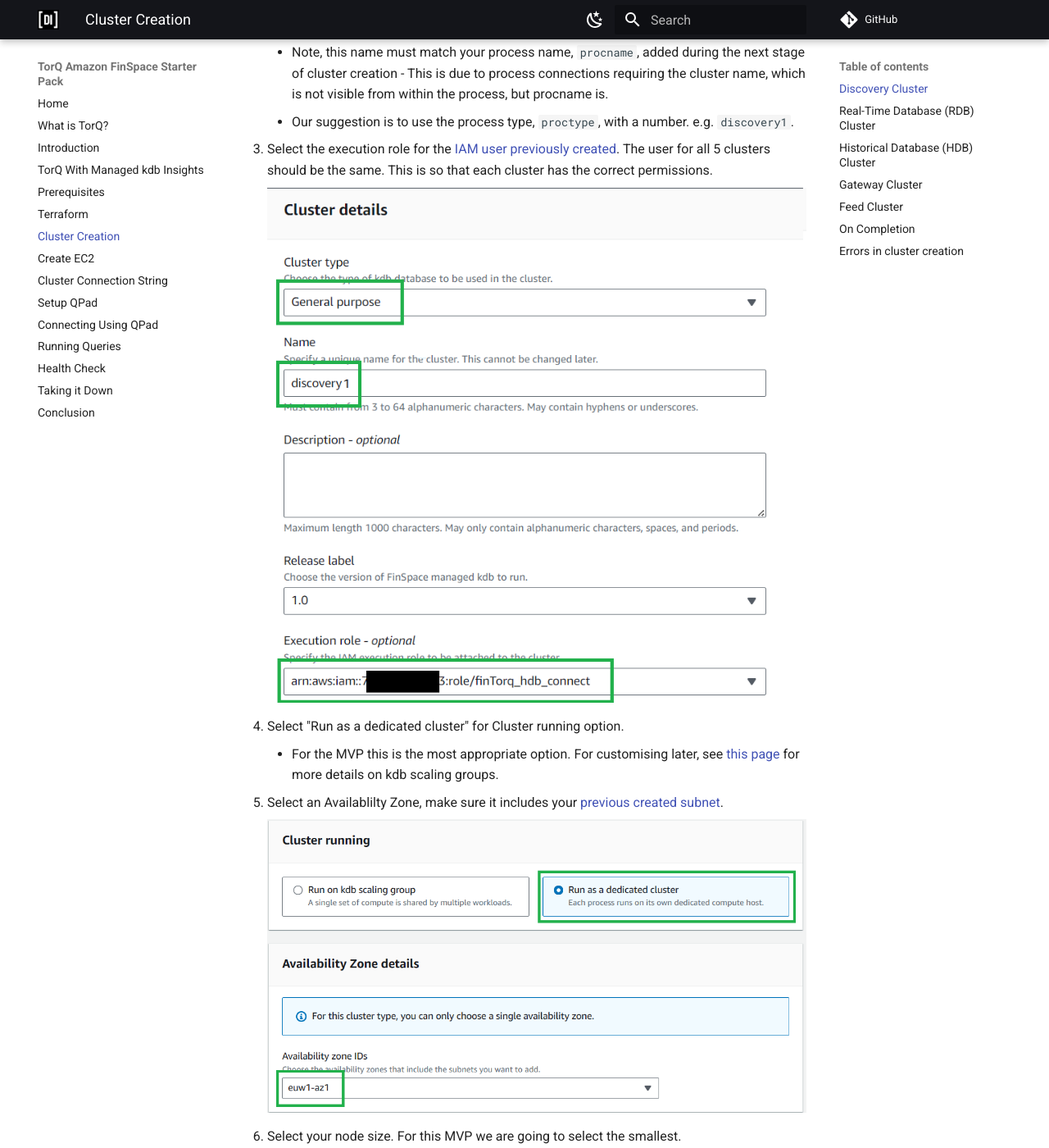
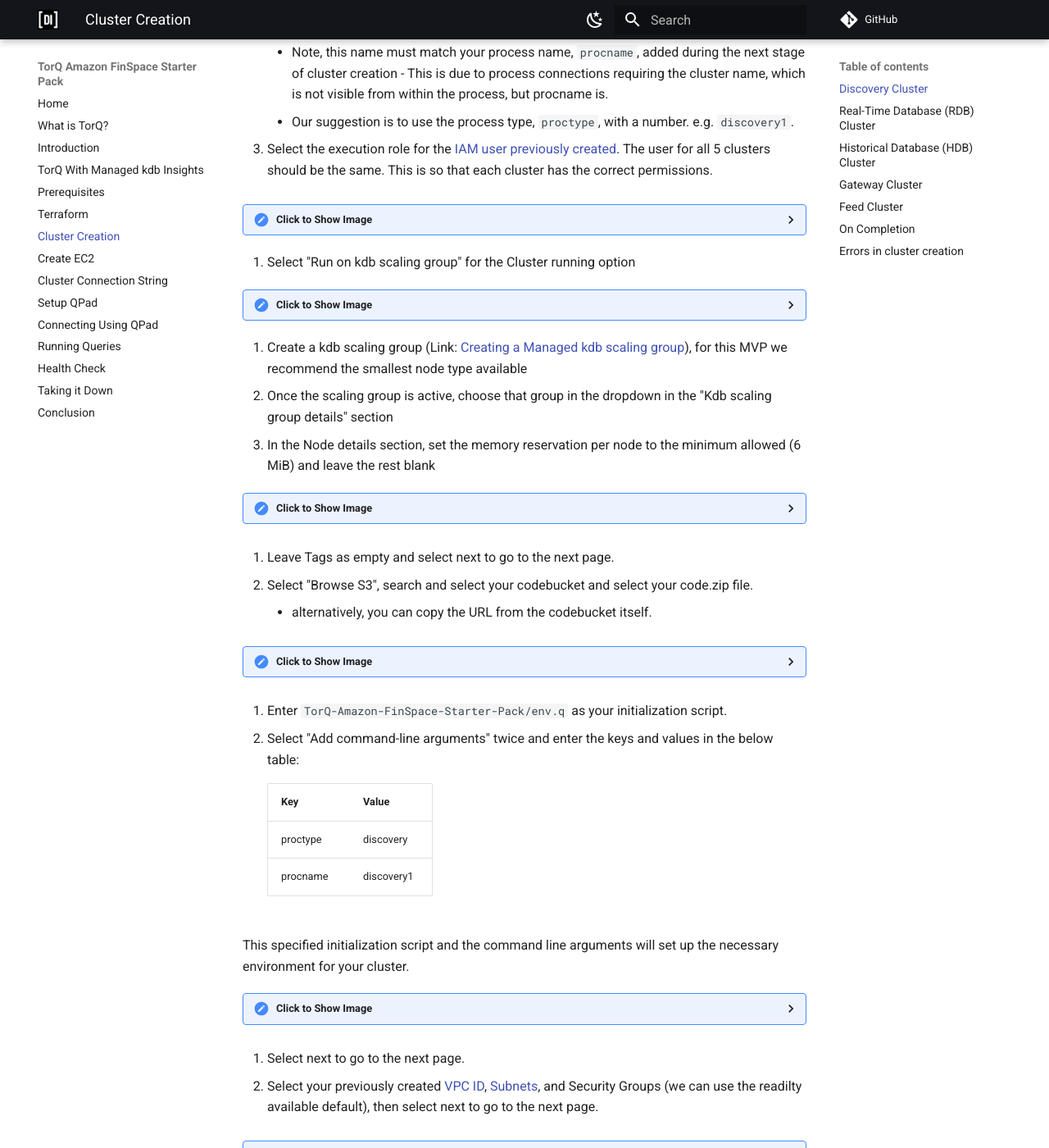
Before and after one commit to DataIntellectTech/TorQ-Amazon-FinSpace-Starter-Pack, an MkDocs documentation site: the page built from docs/06-clustercreation.md, in a window 1280 px wide and 1400 px high, scrolled down 871 px. Shown: the whole window at 82% size. Built offline with MkDocs 1.6.1 and Material for MkDocs 9.7.7, drawn with Linux system fonts in a browser that asks for light colours; comment, search, counter and statistics services are not loaded; some of the changed text lies outside the part shown.

Commit message:
Add drop downs for some images, update cluster running step

```diff
--- a/docs/06-clustercreation.md
+++ b/docs/06-clustercreation.md
@@ -23,30 +23,45 @@
 
 3. Select the execution role for the [IAM user previously created](https://catalog.us-east-1.prod.workshops.aws/workshops/a1575309-1f43-4945-a5fa-a4d62d5e821d/en-US/rolesetup). The user for all 5 clusters should be the same. This is so that each cluster has the correct permissions.
 
-    ![Discovery Cluster Details](workshop/graphics/discovery_cluster_details.png)
+<details>
+<summary>Click to Show Image</summary>
 
-4. Select "Run as a dedicated cluster" for Cluster running option.
-    - For the MVP this is the most appropriate option. For customising later, see [this page](https://docs.aws.amazon.com/finspace/latest/userguide/create-scaling-groups.html) for more details on kdb scaling groups.
+![Discovery Cluster Details](workshop/graphics/discovery_cluster_details.png)
+</details>
 
-5. Select an Availablilty Zone, make sure it includes your [previous created subnet](https://docs.aws.amazon.com/vpc/latest/userguide/create-subnets.html).
+4. Select "Run on kdb scaling group" for the Cluster running option
 
-    ![Discovery Availability Zones](workshop/graphics/discovery_availability_zones.png)
+<details>
+<summary>Click to Show Image</summary>
 
-6. Select your node size. For this MVP we are going to select the smallest.
+![Discovery Cluster Running](workshop/graphics/discovery_cluster_running.png)
+</details>
 
-7. Leave Tags as empty and select next to go to the next page.
+5. Create a kdb scaling group (Link: [Creating a Managed kdb scaling group](https://docs.aws.amazon.com/finspace/latest/userguide/create-scaling-groups.html)), for this MVP we recommend the smallest node type available
+6. Once the scaling group is active, choose that group in the dropdown in the "Kdb scaling group details" section
+7. In the Node details section, set the memory reservation per node to the minimum allowed (6 MiB) and leave the rest blank
 
-    ![Discovery Node Details](workshop/graphics/discovery_node_details.png)
+<details>
+<summary>Click to Show Image</summary>
 
-8. Select "Browse S3", search and select your codebucket and select your code.zip file.
+![Discovery Memory Reservation](workshop/graphics/discovery_memory_reservation.png)
+</details>
+
+8.  Leave Tags as empty and select next to go to the next page.
+
+9. Select "Browse S3", search and select your codebucket and select your code.zip file.
     - alternatively, you can copy the URL from the codebucket itself.
 
-    ![Select your code bucket](workshop/graphics/S3_bucket1.png)
-    ![Select your code file](workshop/graphics/S3_bucket2.png)
+<details>
+<summary>Click to Show Image</summary>
 
-9. Enter ``TorQ-Amazon-FinSpace-Starter-Pack/env.q`` as your initialization script.
+![Select your code bucket](workshop/graphics/S3_bucket1.png)
+![Select your code file](workshop/graphics/S3_bucket2.png)
+</details>
 
-10. Select "Add command-line arguments" twice and enter the keys and values in the below table:
+10. Enter ``TorQ-Amazon-FinSpace-Starter-Pack/env.q`` as your initialization script.
+
+11. Select "Add command-line arguments" twice and enter the keys and values in the below table:
 
     | Key | Value |
     | ----------- | ----------- |
@@ -55,19 +70,31 @@
 
 This specified initialization script and the command line arguments will set up the necessary environment for your cluster.
 
-11. Select next to go to the next page.
+<details>
+<summary>Click to Show Image</summary>
 
 ![Discovery Add Code](workshop/graphics/discovery_add_code.png)
+</details>
 
-12. Select your previously created [VPC ID](https://docs.aws.amazon.com/vpc/latest/userguide/create-vpc.html), [Subnets](https://docs.aws.amazon.com/vpc/latest/userguide/create-subnets.html), and Security Groups (we can use the readilty available default), then select next to go to the next page.
+12.  Select next to go to the next page.
+
+13.  Select your previously created [VPC ID](https://docs.aws.amazon.com/vpc/latest/userguide/create-vpc.html), [Subnets](https://docs.aws.amazon.com/vpc/latest/userguide/create-subnets.html), and Security Groups (we can use the readilty available default), then select next to go to the next page.
+
+<details>
+<summary>Click to Show Image</summary>
 
 ![Discovery VPC Settings](workshop/graphics/discovery_vpc.png)
+</details>
 
-13. Leave everything as blank and move on to the next page.
+14. Leave everything as blank and move on to the next page.
+
+<details>
+<summary>Click to Show Image</summary>
 
 ![Discovery Config Options](workshop/graphics/discovery_config_options.png)
+</details>
 
-14. Check the entered information in the review page, then select "create cluster".
+15. Check the entered information in the review page, then select "create cluster".
 
 ## Real-Time Database (RDB) Cluster
 
```
Also changed, not shown: docs/workshop/graphics/discovery_cluster_running.png (added), docs/workshop/graphics/discovery_memory_reservation.png (added).
